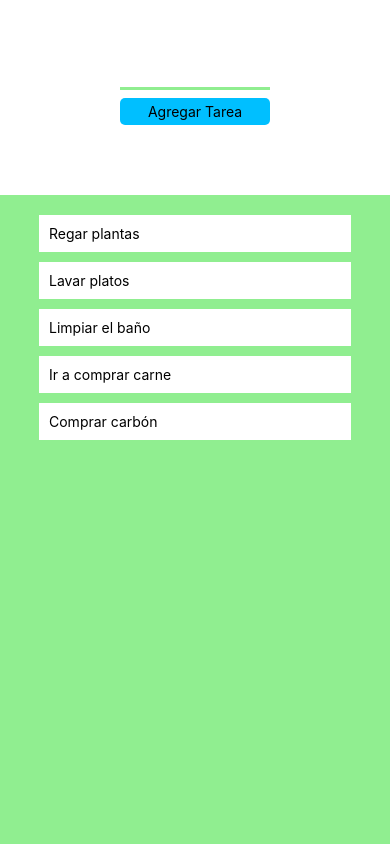
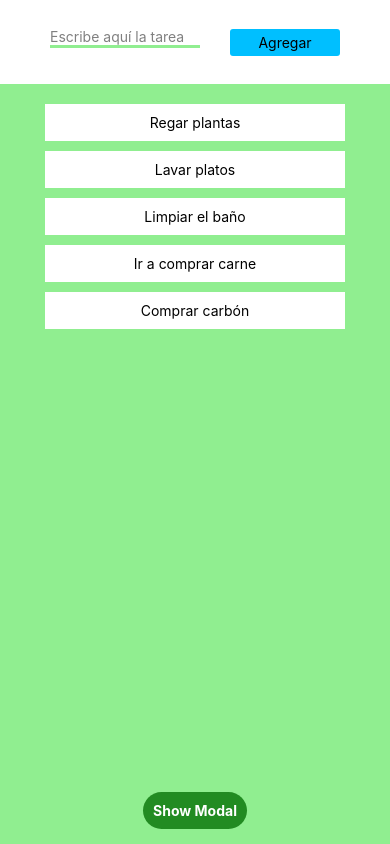
Before and after one commit to Mikhail-Balari/Myapp-MikhailBalari, a React Native app: screen / in a window 390 px wide. Built offline with nearby package versions, Linux system fonts and the light colour scheme.

Commit message:
Se agrega Modal y Flatlist

```diff
--- a/src/Screens/MainScreen.jsx
+++ b/src/Screens/MainScreen.jsx
@@ -1,27 +1,79 @@
-import { StyleSheet, TextInput, TouchableOpacity, Text, View } from 'react-native'
+import { StyleSheet, TextInput, TouchableOpacity, Text, View, Modal, Pressable } from 'react-native'
 import React from 'react'
+import { useState } from 'react'
+import { FlatList } from 'react-native-web'
 
-const MainScreen = ({taskList}) => {
+const renderItemTask = ({item}) => {
+    return (
+        <View style={styles.task} key={item.id}>
+            <Text style={styles.taskText}> {item.task} </Text>
+        </View>
+    )
+}
+
+const MainScreen = ({ taskList }) => {
+
+  const [list, setList] = useState(taskList)
+  const [input,setInput] = useState("")
+  const [modalVisible, setModalVisible] = useState(false);
+
+  const onAddTask = () => {
+    console.log("se agrega una tarea");
+    setList([
+        ...list,
+        {
+            id: list.length + 1,
+            task: input,
+            completed: false
+        }
+    ])
+  }
+
   return (
     <View style={styles.container} >
       <View style={styles.view1}>
-        <TextInput style={styles.input}/>
+        <TextInput
+            style={styles.input}
+            placeholder='Escribe aquí la tarea'
+            value={input}
+            onChangeText={setInput}/>
         <TouchableOpacity
-            style = {styles.button}
-        >
-            <Text>Agregar Tarea</Text>
+            style = {styles.buttonTouchable}
+            onPress={onAddTask}>
+            <Text> Agregar </Text>
         </TouchableOpacity>
       </View>
       <View style={styles.view2}>
-        {taskList.map(item =>
-                <View style={styles.task} key={item.id}>
-                    <Text>
-                        {item.task}
-                    </Text>
-                </View>
-            )
-        }
+        <FlatList
+            data = {list}
+            keyExtractor = {item => item.id}
+            renderItem = {renderItemTask}
+        />
+        <Pressable
+            style={[styles.button, styles.buttonOpen]}
+            onPress={() => setModalVisible(true)}>
+            <Text style={styles.textStyle2}>Show Modal</Text>
+        </Pressable>
       </View>
+      <Modal
+        animationType="slide"
+        transparent={true}
+        visible={modalVisible}
+        onRequestClose={() => {
+          Alert.alert('Modal has been closed.');
+          setModalVisible(!modalVisible);
+        }}>
+        <View style={styles.centeredView}>
+          <View style={styles.modalView}>
+            <Text style={styles.modalText}>Bienvenido a la App!</Text>
+            <Pressable
+              style={[styles.button, styles.buttonClose]}
+              onPress={() => setModalVisible(!modalVisible)}>
+              <Text style={styles.textStyle}>Escóndeme</Text>
+            </Pressable>
+          </View>
+        </View>
+      </Modal>
     </View>
   )
 }
@@ -36,7 +88,9 @@ const styles = StyleSheet.create({
         alignItems: 'center',
     },
     view1: {
-        flex: 1,
+        height:"10%",
+        flexDirection: "row",
+        gap: 30,
         paddingVertical: 20,
         paddingHorizontal: 20,
         alignItems: 'center',
@@ -48,28 +102,78 @@ const styles = StyleSheet.create({
         width: 150,
         borderBottomColor: 'lightgreen',
         borderBottomWidth: 3,
-        marginBottom: 8
+        marginBottom: 8,
+        color: "grey"
     },
-    button: {
+    buttonTouchable: {
         paddingHorizontal: 10,
-        width: 150,
+        width: 110,
         backgroundColor: 'deepskyblue',
-        borderRadius: 5,
+        borderRadius: 3,
         alignItems: 'center',
         padding: 5
     },
     view2: {
-        flex: 4,
+        height: '90%',
         backgroundColor: "lightgreen",
         width: '100%',
         justifyContent: 'flex-start',
         alignItems: 'center',
-        paddingVertical: 15
+        paddingVertical: 15,
     },
     task: {
-        width: '80%',
+        width: 300,
         backgroundColor: 'white',
         padding: 10,
         margin: 5
+    },
+    taskText: {
+        textAlign: 'center'
+    },
+    centeredView: {
+        flex: 1,
+        justifyContent: 'center',
+        alignItems: 'center',
+        marginTop: 22,
+    },
+    modalView: {
+        margin: 20,
+        backgroundColor: 'white',
+        borderRadius: 20,
+        padding: 35,
+        alignItems: 'center',
+        shadowColor: '#000',
+        shadowOffset: {
+          width: 0,
+          height: 2,
+        },
+        shadowOpacity: 0.25,
+        shadowRadius: 4,
+        elevation: 5,
+    },
+    button: {
+        borderRadius: 20,
+        padding: 10,
+        elevation: 2,
+    },
+    buttonOpen: {
+        backgroundColor: 'forestgreen',
+    },
+    buttonClose: {
+        backgroundColor: 'lightgreen',
+    },
+    textStyle: {
+        color: 'black',
+        fontWeight: 'bold',
+        textAlign: 'center',
+    },
+    textStyle2: {
+        color: 'white',
+        fontWeight: 'bold',
+        textAlign: 'center',
+    },
+    modalText: {
+        marginBottom: 15,
+        textAlign: 'center',
     }
 })
```
